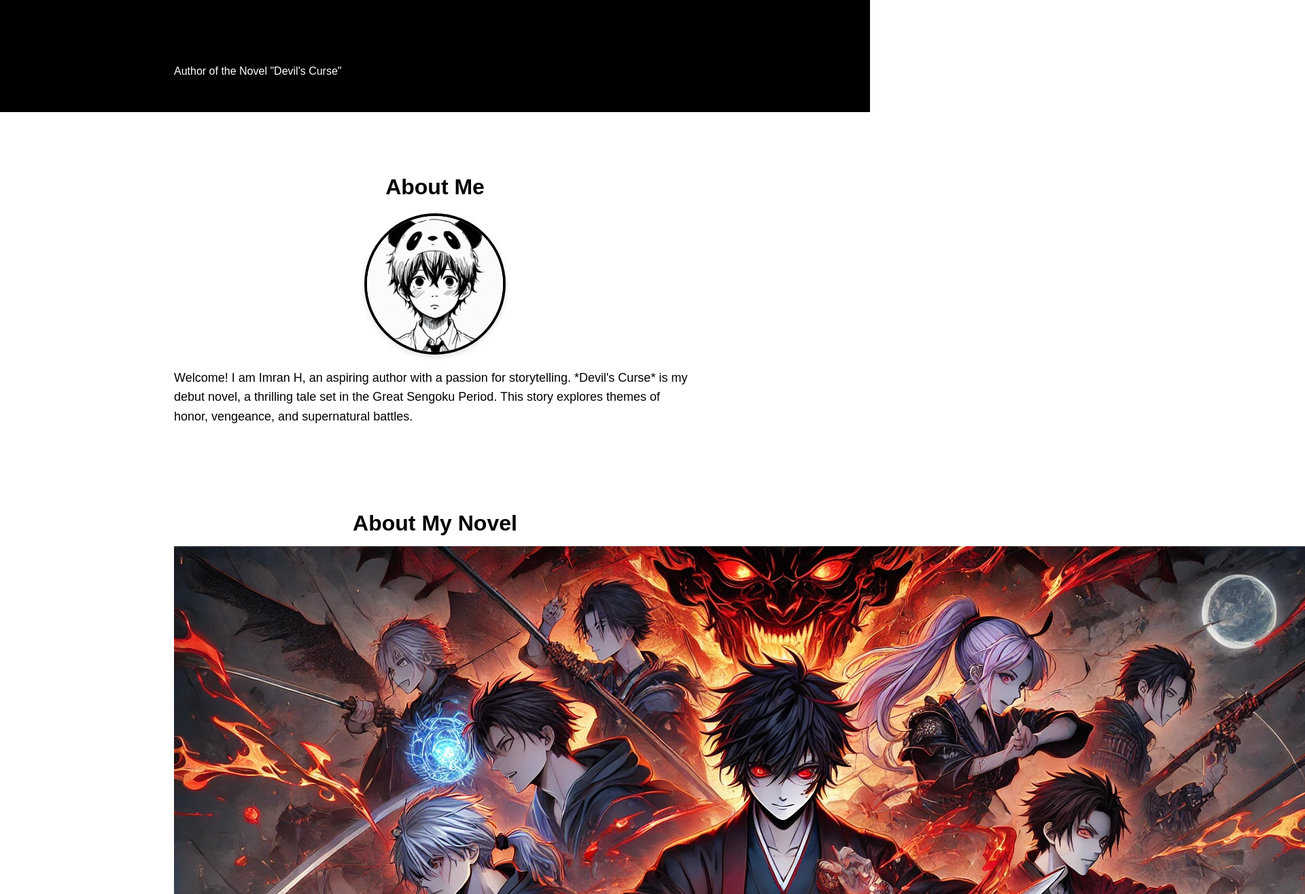
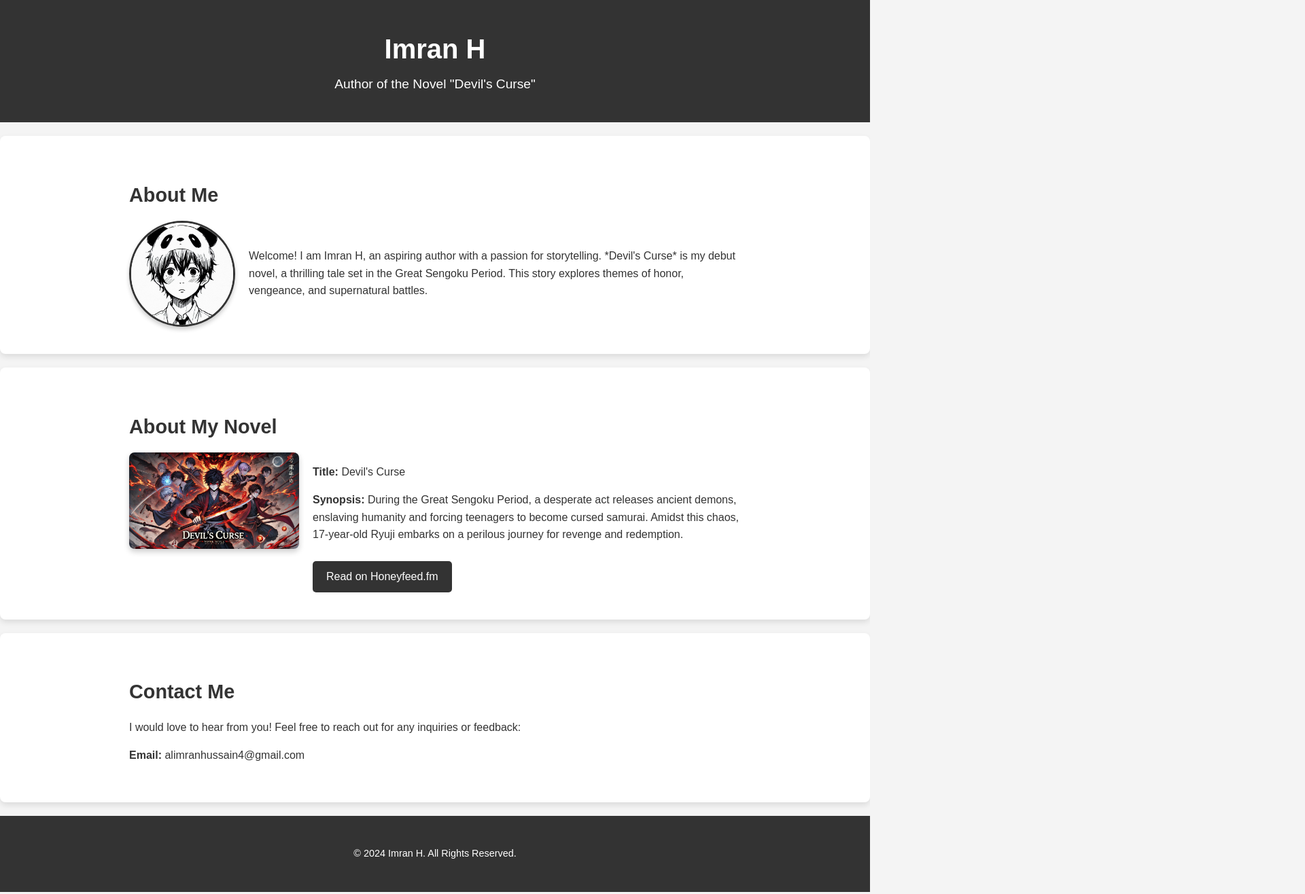
Before and after one commit to ImranKool/webnovel, a plain HTML site: page index.html in a window 1280 px wide. Shown: the top 1316 px of the page at 68% size, 1920 px wide, since content can reach past the window. Drawn offline with Linux system fonts and the light colour scheme.

Commit message:
Update style.css

```diff
--- a/style.css
+++ b/style.css
@@ -1,105 +1,122 @@
-/* Global styles */
+/* Global Styles */
 body {
-    font-family: Arial, sans-serif;
+    font-family: 'Arial', sans-serif;
     margin: 0;
     padding: 0;
-    background-color: #fff; /* White background */
-    overflow-x: hidden; /* Prevent horizontal scroll */
-    color: #000; /* Black text color for readability */
+    background-color: #f4f4f4;
+    color: #333;
+    line-height: 1.6;
 }
 
+/* Container */
 .container {
-    width: 60%;
+    width: 80%;
+    max-width: 900px;
     margin: 0 auto;
-    padding: 15px;
+    padding: 20px;
 }
 
-h1, h2 {
+/* Header */
+header {
+    background-color: #333;
+    color: #fff;
     text-align: center;
-    font-family: 'Arial', sans-serif;
-    color: #000; /* Black text color for headings */
+    padding: 20px 0;
+    margin-bottom: 20px;
 }
 
-/* Header Section */
-header {
-    background-color: #000; /* Black header background */
-    color: #fff; /* White text for contrast */
-    padding: 20px 0;
-}
-
-.header-box {
-    background-color: #000; /* Black box for header */
-    padding: 10px;
-    border-radius: 8px;
-    box-shadow: 0 4px 10px rgba(0, 0, 0, 0.3);
-}
-
-h1 {
-    font-size: 2.5rem; /* Larger font size for header */
+header h1 {
+    font-size: 2.5rem;
     margin: 0;
 }
 
-/* Navigation Menu */
-nav ul {
-    list-style: none;
-    padding: 0;
-    display: flex;
-    justify-content: center;
-    gap: 15px;
+header p {
+    font-size: 1.2rem;
+    margin: 5px 0 0;
 }
 
-nav a {
-    color: #fff; /* White links */
-    text-decoration: none;
-    font-weight: bold;
-    font-size: 1rem;
+/* Sections */
+.section {
+    background: #fff;
+    margin-bottom: 20px;
+    padding: 20px;
+    border-radius: 8px;
+    box-shadow: 0 4px 8px rgba(0, 0, 0, 0.1);
 }
 
-nav a:hover {
+.section h2 {
+    font-size: 1.8rem;
+    margin-bottom: 15px;
+    color: #333;
+}
+
+/* Profile Section */
+.profile-section {
+    display: flex;
+    align-items: center;
+    gap: 20px;
+}
+
+.profile-pic {
+    width: 150px;
+    height: 150px;
+    border-radius: 50%;
+    border: 3px solid #333;
+    box-shadow: 0 4px 6px rgba(0, 0, 0, 0.2);
+}
+
+.profile-section p {
+    flex: 1;
+}
+
+/* Novel Section */
+.novel-section {
+    display: flex;
+    gap: 20px;
+    align-items: flex-start;
+}
+
+.novel-poster {
+    width: 250px;
+    border-radius: 8px;
+    box-shadow: 0 4px 8px rgba(0, 0, 0, 0.2);
+}
+
+.novel-section div {
+    flex: 1;
+}
+
+/* Links and Buttons */
+a {
+    color: #333;
+    text-decoration: none;
+}
+
+a:hover {
     text-decoration: underline;
 }
 
-/* Profile Pic Style */
-.profile-pic {
-    display: block;
-    margin: 20px auto;
-    width: 200px; /* Adjust this value to change size */
-    height: auto;
-    border-radius: 50%;
-    border: 4px solid #000; /* Black border for contrast */
-    box-shadow: 0 4px 8px rgba(0, 0, 0, 0.1);
+.button {
+    display: inline-block;
+    background: #333;
+    color: #fff;
+    padding: 10px 20px;
+    border-radius: 5px;
+    text-decoration: none;
+    font-size: 1rem;
+    margin-top: 10px;
+    transition: background 0.3s ease;
 }
 
-/* Box Style for Sections */
-.box {
-    background-color: #fff; /* White background for content boxes */
-    padding: 20px;
-    border-radius: 10px;
-    box-shadow: 0 4px 10px rgba(0, 0, 0, 0.1); /* Light shadow */
-    color: #000; /* Black text for readability */
+.button:hover {
+    background: #555;
 }
 
-/* Section Styling */
-.section {
-    margin: 50px 0;
+/* Footer */
+footer {
+    text-align: center;
+    padding: 10px 0;
+    background: #333;
+    color: #fff;
+    font-size: 0.9rem;
 }
-
-.section p {
-    font-size: 18px;
-    line-height: 1.6;
-    color: #000; /* Black text for readability */
-}
-
-.section h2 {
-    font-size: 2rem;
-    color: #000; /* Black heading text */
-    margin-bottom: 15px;
-}
-
-/* Button Style */
-.button {
-    display: inline-block;
-    margin-top: 20px;
-    padding: 10px 20px;
-    background-color: #000; /* Black button background */
-    color: #fff; /* White tex
```
